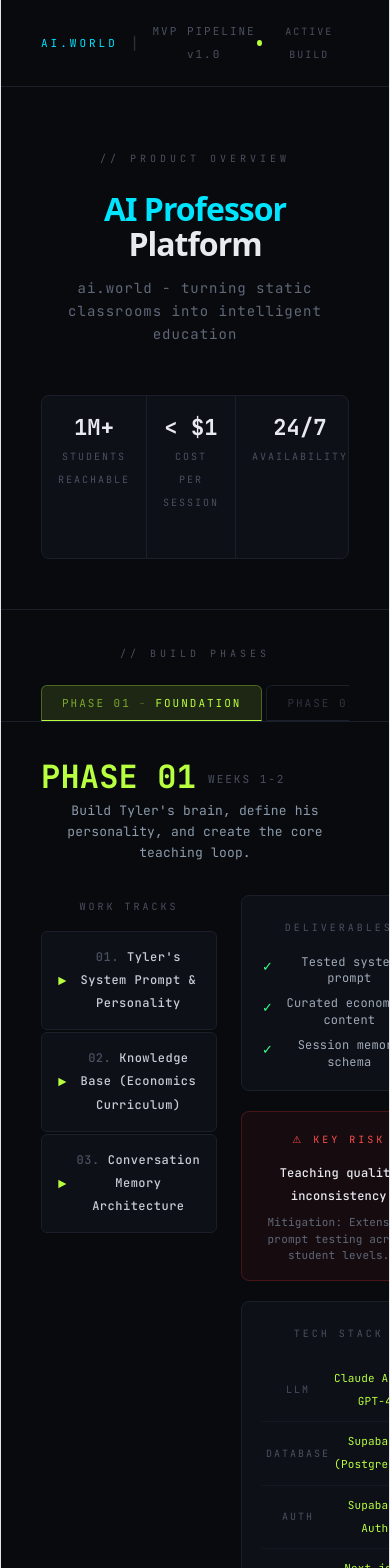
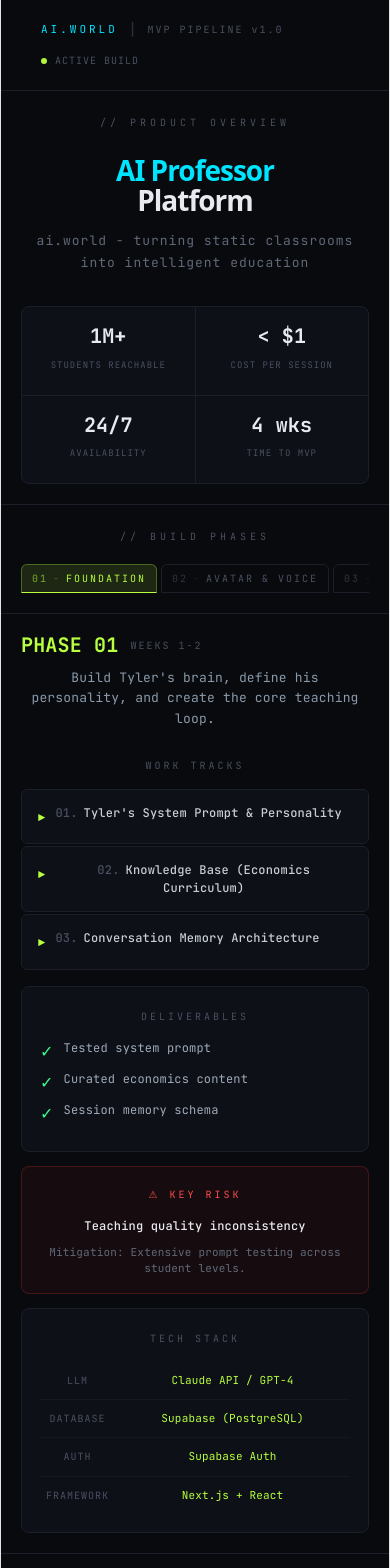
Before and after one commit to Olmaus/ai-world, a React (Vite) app: page / in a window 390 px wide. Shown: the top 1568 px of the page. Built offline with nearby package versions, Linux system fonts and the light colour scheme.

Commit message:
Refactor App component and improve styling

```diff
--- a/src/App.tsx
+++ b/src/App.tsx
@@ -92,95 +92,141 @@ const competitors = [
   { name: "eSelf AI", funding: "$27M acquired", label: "Generic avatars" },
 ];
 
-export default function AIWorldPipeline() {
-  const [activePhase, setActivePhase] = useState(0);
-  const [expandedTracks, setExpandedTracks] = useState<Record<string, boolean>>({});
-  const phase = phases[activePhase];
-
-  const toggleTrack = (i: number) =>
-    setExpandedTracks((p) => ({ ...p, [`${activePhase}-${i}`]: !p[`${activePhase}-${i}`] }));
-
-  return (
-    <div style={{
-      fontFamily: "'JetBrains Mono', 'Fira Code', 'Courier New', monospace",
-      background: "#080a0e", color: "#c8cdd6", minHeight: "100vh", overflowX: "hidden",
-    }}>
-      <style>{`
+const css = `
   @import url('https://fonts.googleapis.com/css2?family=JetBrains+Mono:wght@300;400;500;600;700&display=swap');
   * { box-sizing: border-box; margin: 0; padding: 0; }
-        .phase-tab { cursor: pointer; transition: all 0.2s; }
+  body { background: #080a0e; }
   .phase-tab:hover { background: rgba(255,255,255,0.04) !important; }
-        .track-item { cursor: pointer; transition: all 0.2s; }
+  .track-item { cursor: pointer; transition: background 0.2s, border 0.2s; }
   .track-item:hover { background: rgba(255,255,255,0.03) !important; }
-        .comp-card { transition: all 0.2s; }
-        .comp-card:hover { transform: translateY(-2px); }
-        .why-card { transition: all 0.25s; }
-        .why-card:hover { transform: translateY(-3px); }
-        @keyframes fadeIn { from { opacity:0; transform: translateY(6px); } to { opacity:1; transform:translateY(0); } }
+  .comp-card, .why-card { transition: transform 0.2s; }
+  .comp-card:hover, .why-card:hover { transform: translateY(-2px); }
+  @keyframes fadeIn { from { opacity:0; transform:translateY(6px); } to { opacity:1; transform:translateY(0); } }
   .fade-in { animation: fadeIn 0.3s ease forwards; }
   @keyframes pulse { 0%,100%{opacity:1} 50%{opacity:0.5} }
   .blink { animation: pulse 2s infinite; }
-      `}</style>
+  .pad { padding: 40px; }
+  .metrics-grid { display: grid; grid-template-columns: repeat(4,1fr); gap: 1px; }
+  .two-col { display: grid; grid-template-columns: 1fr 1fr; gap: 24px; }
+  .why-grid { display: grid; grid-template-columns: repeat(4,1fr); gap: 12px; }
+  .comp-grid { display: grid; grid-template-columns: repeat(4,1fr); gap: 12px; }
+  .tl-grid { display: grid; grid-template-columns: repeat(4,1fr); }
+  @media (max-width: 700px) {
+    .pad { padding: 20px !important; }
+    .metrics-grid { grid-template-columns: repeat(2,1fr) !important; }
+    .two-col { grid-template-columns: 1fr !important; gap: 16px !important; }
+    .why-grid { grid-template-columns: repeat(2,1fr) !important; }
+    .comp-grid { grid-template-columns: repeat(2,1fr) !important; }
+    .tl-grid { grid-template-columns: repeat(2,1fr) !important; }
+    .phase-tab { font-size: 10px !important; padding: 7px 10px !important; }
+  }
+  @media (max-width: 420px) {
+    .why-grid { grid-template-columns: 1fr !important; }
+    .comp-grid { grid-template-columns: 1fr !important; }
+  }
+`;
+
+export default function App() {
+  const [activePhase, setActivePhase] = useState(0);
+  const [openTracks, setOpenTracks] = useState({});
+  const phase = phases[activePhase];
+
+  const toggleTrack = (i) => {
+    const key = activePhase + "-" + i;
+    setOpenTracks((prev) => ({ ...prev, [key]: !prev[key] }));
+  };
+
+  const trackBg = (i) => {
+    const key = activePhase + "-" + i;
+    return openTracks[key] ? phase.colorDim : "#0d1017";
+  };
+
+  const trackBorder = (i) => {
+    const key = activePhase + "-" + i;
+    return "1px solid " + (openTracks[key] ? phase.colorBorder : "#1a1f2a");
+  };
+
+  const trackColor = (i) => {
+    const key = activePhase + "-" + i;
+    return openTracks[key] ? phase.color : "#c8cdd6";
+  };
+
+  const trackOpen = (i) => {
+    const key = activePhase + "-" + i;
+    return !!openTracks[key];
+  };
+
+  const font = "'JetBrains Mono', 'Fira Code', 'Courier New', monospace";
+
+  return (
+    <div style={{ fontFamily: font, background: "#080a0e", color: "#c8cdd6", minHeight: "100vh", overflowX: "hidden" }}>
+      <style>{css}</style>
 
       {/* Header */}
-      <div style={{ borderBottom: "1px solid #1a1f2a", padding: "20px 40px", display: "flex", alignItems: "center", justifyContent: "space-between" }}>
-        <div style={{ display: "flex", alignItems: "center", gap: "12px" }}>
+      <div style={{ borderBottom: "1px solid #1a1f2a", padding: "18px 40px", display: "flex", alignItems: "center", justifyContent: "space-between", flexWrap: "wrap", gap: "8px" }}>
+        <div style={{ display: "flex", alignItems: "center", gap: "10px" }}>
           <span style={{ color: "#00e5ff", fontSize: "11px", letterSpacing: "3px" }}>AI.WORLD</span>
           <span style={{ color: "#2a2f3a" }}>|</span>
-          <span style={{ fontSize: "11px", color: "#4a5060", letterSpacing: "2px" }}>MVP PIPELINE v1.0</span>
+          <span style={{ fontSize: "10px", color: "#4a5060", letterSpacing: "2px" }}>MVP PIPELINE v1.0</span>
         </div>
         <div style={{ display: "flex", alignItems: "center", gap: "8px" }}>
           <div className="blink" style={{ width: "6px", height: "6px", borderRadius: "50%", background: "#b8ff3f" }}></div>
-          <span style={{ fontSize: "10px", color: "#4a5060", letterSpacing: "2px" }}>ACTIVE BUILD</span>
+          <span style={{ fontSize: "10px", color: "#4a5060", letterSpacing: "1px" }}>ACTIVE BUILD</span>
         </div>
       </div>
 
       {/* Hero */}
-      <div style={{ padding: "60px 40px 50px", borderBottom: "1px solid #1a1f2a" }}>
-        <div style={{ fontSize: "10px", letterSpacing: "4px", color: "#4a5060", marginBottom: "16px" }}>// PRODUCT OVERVIEW</div>
-        <h1 style={{ fontSize: "clamp(32px, 5vw, 56px)", fontWeight: 700, lineHeight: "1.1", marginBottom: "16px", letterSpacing: "-1px" }}>
+      <div className="pad" style={{ paddingTop: "48px", paddingBottom: "40px", borderBottom: "1px solid #1a1f2a" }}>
+        <div style={{ fontSize: "10px", letterSpacing: "4px", color: "#4a5060", marginBottom: "14px" }}>// PRODUCT OVERVIEW</div>
+        <h1 style={{ fontSize: "clamp(28px, 6vw, 56px)", fontWeight: 700, lineHeight: "1.1", marginBottom: "14px", letterSpacing: "-1px" }}>
           <span style={{ color: "#00e5ff" }}>AI Professor</span><br />
           <span style={{ color: "#e8eaf0" }}>Platform</span>
         </h1>
-        <p style={{ fontSize: "14px", color: "#606878", letterSpacing: "1px", marginBottom: "48px", maxWidth: "500px" }}>
+        <p style={{ fontSize: "13px", color: "#606878", letterSpacing: "1px", marginBottom: "32px", maxWidth: "500px", lineHeight: "1.7" }}>
           ai.world - turning static classrooms into intelligent education
         </p>
-        <div style={{ display: "grid", gridTemplateColumns: "repeat(4, 1fr)", gap: "1px", background: "#1a1f2a", border: "1px solid #1a1f2a", borderRadius: "8px", overflow: "hidden", maxWidth: "700px" }}>
+        <div className="metrics-grid" style={{ background: "#1a1f2a", border: "1px solid #1a1f2a", borderRadius: "8px", overflow: "hidden", maxWidth: "700px" }}>
           {[
             { val: "1M+", label: "Students reachable" },
             { val: "< $1", label: "Cost per session" },
             { val: "24/7", label: "Availability" },
             { val: "4 wks", label: "Time to MVP" },
           ].map((m, i) => (
-            <div key={i} style={{ background: "#0d1017", padding: "20px 16px", textAlign: "center" }}>
-              <div style={{ fontSize: "22px", fontWeight: 700, color: "#e8eaf0", marginBottom: "6px" }}>{m.val}</div>
-              <div style={{ fontSize: "10px", color: "#4a5060", letterSpacing: "2px" }}>{m.label.toUpperCase()}</div>
+            <div key={i} style={{ background: "#0d1017", padding: "18px 12px", textAlign: "center" }}>
+              <div style={{ fontSize: "20px", fontWeight: 700, color: "#e8eaf0", marginBottom: "5px" }}>{m.val}</div>
+              <div style={{ fontSize: "9px", color: "#4a5060", letterSpacing: "1px" }}>{m.label.toUpperCase()}</div>
             </div>
           ))}
         </div>
       </div>
 
       {/* Phase Tabs */}
-      <div style={{ padding: "32px 40px 0", borderBottom: "1px solid #1a1f2a" }}>
-        <div style={{ fontSize: "10px", letterSpacing: "4px", color: "#4a5060", marginBottom: "20px" }}>// BUILD PHASES</div>
+      <div className="pad" style={{ paddingTop: "28px", paddingBottom: "0", borderBottom: "1px solid #1a1f2a" }}>
+        <div style={{ fontSize: "10px", letterSpacing: "4px", color: "#4a5060", marginBottom: "16px" }}>// BUILD PHASES</div>
         <div style={{ display: "flex", gap: "4px", overflowX: "auto" }}>
           {phases.map((p, i) => (
-            <button key={i} className="phase-tab" onClick={() => setActivePhase(i)} style={{
+            <button
+              key={i}
+              className="phase-tab"
+              onClick={() => setActivePhase(i)}
+              style={{
                 background: activePhase === i ? p.colorDim : "transparent",
-              border: `1px solid ${activePhase === i ? p.colorBorder : "#1a1f2a"}`,
-              borderBottom: activePhase === i ? `1px solid ${p.color}` : "1px solid #1a1f2a",
+                border: "1px solid " + (activePhase === i ? p.colorBorder : "#1a1f2a"),
+                borderBottom: "1px solid " + (activePhase === i ? p.color : "#1a1f2a"),
                 borderRadius: "6px 6px 0 0",
-              padding: "10px 20px",
+                padding: "9px 14px",
                 cursor: "pointer",
                 color: activePhase === i ? p.color : "#4a5060",
                 fontSize: "11px",
                 letterSpacing: "2px",
                 whiteSpace: "nowrap",
                 transition: "all 0.2s",
-              fontFamily: "inherit",
-            }}>
-              <span style={{ opacity: 0.6 }}>PHASE {p.id}</span>
-              <span style={{ margin: "0 8px", opacity: 0.3 }}>-</span>
+                fontFamily: font,
+                flexShrink: 0,
+              }}
+            >
+              <span style={{ opacity: 0.6 }}>{p.id}</span>
+              <span style={{ margin: "0 5px", opacity: 0.3 }}>-</span>
               {p.label.toUpperCase()}
             </button>
           ))}
@@ -188,77 +234,69 @@ export default function AIWorldPipeline() {
       </div>
 
       {/* Phase Content */}
-      <div key={activePhase} className="fade-in" style={{ padding: "40px", borderBottom: "1px solid #1a1f2a" }}>
-        <div style={{ display: "flex", alignItems: "flex-start", justifyContent: "space-between", marginBottom: "32px", flexWrap: "wrap", gap: "16px" }}>
-          <div>
-            <div style={{ display: "flex", alignItems: "center", gap: "12px", marginBottom: "10px" }}>
-              <span style={{ fontSize: "32px", fontWeight: 700, color: phase.color }}>PHASE {phase.id}</span>
-              <span style={{ fontSize: "11px", color: "#4a5060", letterSpacing: "2px", marginTop: "6px" }}>{phase.weeks.toUpperCase()}</span>
+      <div key={activePhase} className="fade-in pad" style={{ borderBottom: "1px solid #1a1f2a" }}>
+        <div style={{ marginBottom: "24px" }}>
+          <div style={{ display: "flex", alignItems: "center", gap: "12px", marginBottom: "10px", flexWrap: "wrap" }}>
+            <span style={{ fontSize: "clamp(20px,4vw,32px)", fontWeight: 700, color: phase.color }}>PHASE {phase.id}</span>
+            <span style={{ fontSize: "10px", color: "#4a5060", letterSpacing: "2px" }}>{phase.weeks.toUpperCase()}</span>
           </div>
-            <div style={{ fontSize: "13px", color: "#8a9aaa", maxWidth: "600px", lineHeight: "1.6" }}>{phase.goal}</div>
-          </div>
+          <div style={{ fontSize: "13px", color: "#8a9aaa", lineHeight: "1.6" }}>{phase.goal}</div>
         </div>
 
-        <div style={{ display: "grid", gridTemplateColumns: "1fr 1fr", gap: "24px" }}>
-          {/* Work Tracks */}
+        <div className="two-col">
+          {/* Tracks */}
           <div>
             <div style={{ fontSize: "10px", letterSpacing: "3px", color: "#4a5060", marginBottom: "12px" }}>WORK TRACKS</div>
             <div style={{ display: "flex", flexDirection: "column", gap: "2px" }}>
-              {phase.tracks.map((t, i) => {
-                const key = `${activePhase}-${i}`;
-                const open = expandedTracks[key];
-                return (
-                  <div key={i} className="track-item" onClick={() => toggleTrack(i)} style={{
-                    background: open ? phase.colorDim : "#0d1017",
-                    border: `1px solid ${open ? phase.colorBorder : "#1a1f2a"}`,
-                    borderRadius: "6px", padding: "14px 16px", transition: "all 0.2s",
-                  }}>
-                    <div style={{ display: "flex", alignItems: "center", gap: "10px" }}>
-                      <span style={{ color: phase.color, fontSize: "14px", display: "inline-block", transform: open ? "rotate(90deg)" : "rotate(0deg)", transition: "transform 0.2s" }}>&#9658;</span>
-                      <div style={{ fontSize: "12px", color: open ? phase.color : "#c8cdd6", fontWeight: 500, letterSpacing: "0.5px" }}>
-                        <span style={{ color: "#4a5060", marginRight: "8px" }}>{String(i + 1).padStart(2, "0")}.</span>
-                        {t.title}
+              {phase.tracks.map((t, i) => (
+                <div
+                  key={i}
+                  className="track-item"
+                  onClick={() => toggleTrack(i)}
+                  style={{ background: trackBg(i), border: trackBorder(i), borderRadius: "6px", padding: "14px 16px" }}
+                >
+                  <div style={{ display: "flex", alignItems: "flex-start", gap: "10px" }}>
+                    <span style={{ color: phase.color, fontSize: "12px", display: "inline-block", transform: trackOpen(i) ? "rotate(90deg)" : "rotate(0deg)", transition: "transform 0.2s", flexShrink: 0, marginTop: "2px" }}>&#9658;</span>
+                    <div style={{ fontSize: "12px", color: trackColor(i), fontWeight: 500, lineHeight: "1.5" }}>
+                      <span style={{ color: "#4a5060", marginRight: "6px" }}>{String(i + 1).padStart(2, "0")}.</span>{t.title}
                     </div>
                   </div>
-                    {open && (
-                      <div style={{ marginTop: "10px", paddingLeft: "24px", fontSize: "11px", color: "#7a8898", lineHeight: "1.6" }}>
+                  {trackOpen(i) && (
+                    <div style={{ marginTop: "10px", paddingLeft: "22px", fontSize: "11px", color: "#7a8898", lineHeight: "1.6" }}>
                       - {t.desc}
                     </div>
                   )}
-                  </div>
-                );
-              })}
-            </div>
-          </div>
-
-          {/* Right column */}
-          <div style={{ display: "flex", flexDirection: "column", gap: "20px" }}>
-            <div style={{ background: "#0d1017", border: "1px solid #1a1f2a", borderRadius: "8px", padding: "20px" }}>
-              <div style={{ fontSize: "10px", letterSpacing: "3px", color: "#4a5060", marginBottom: "14px" }}>DELIVERABLES</div>
-              <div style={{ display: "flex", flexDirection: "column", gap: "8px" }}>
-                {phase.deliverables.map((d, i) => (
-                  <div key={i} style={{ display: "flex", alignItems: "flex-start", gap: "10px" }}>
-                    <span style={{ color: "#39ff8a", fontSize: "13px", marginTop: "1px", flexShrink: 0 }}>&#10003;</span>
-                    <span style={{ fontSize: "12px", color: "#a0aab8", lineHeight: "1.4" }}>{d}</span>
                 </div>
               ))}
             </div>
           </div>
 
-            <div style={{ background: "rgba(255,60,60,0.06)", border: "1px solid rgba(255,60,60,0.2)", borderRadius: "8px", padding: "16px 20px" }}>
-              <div style={{ fontSize: "10px", letterSpacing: "3px", color: "#ff4d4d", marginBottom: "10px" }}>&#9888; KEY RISK</div>
+          {/* Right col */}
+          <div style={{ display: "flex", flexDirection: "column", gap: "14px" }}>
+            <div style={{ background: "#0d1017", border: "1px solid #1a1f2a", borderRadius: "8px", padding: "18px" }}>
+              <div style={{ fontSize: "10px", letterSpacing: "3px", color: "#4a5060", marginBottom: "12px" }}>DELIVERABLES</div>
+              {phase.deliverables.map((d, i) => (
+                <div key={i} style={{ display: "flex", gap: "10px", marginBottom: "8px" }}>
+                  <span style={{ color: "#39ff8a", flexShrink: 0 }}>&#10003;</span>
+                  <span style={{ fontSize: "12px", color: "#a0aab8", lineHeight: "1.4" }}>{d}</span>
+                </div>
+              ))}
+            </div>
+
+            <div style={{ background: "rgba(255,60,60,0.06)", border: "1px solid rgba(255,60,60,0.2)", borderRadius: "8px", padding: "16px 18px" }}>
+              <div style={{ fontSize: "10px", letterSpacing: "3px", color: "#ff4d4d", marginBottom: "8px" }}>&#9888; KEY RISK</div>
               <div style={{ fontSize: "12px", color: "#e8eaf0", fontWeight: 500, marginBottom: "6px" }}>{phase.risk.label}</div>
               <div style={{ fontSize: "11px", color: "#606878", lineHeight: "1.5" }}>Mitigation: {phase.risk.mitigation}</div>
             </div>
 
-            <div style={{ background: "#0d1017", border: "1px solid #1a1f2a", borderRadius: "8px", padding: "20px" }}>
-              <div style={{ fontSize: "10px", letterSpacing: "3px", color: "#4a5060", marginBottom: "14px" }}>TECH STACK</div>
+            <div style={{ background: "#0d1017", border: "1px solid #1a1f2a", borderRadius: "8px", padding: "18px" }}>
+              <div style={{ fontSize: "10px", letterSpacing: "3px", color: "#4a5060", marginBottom: "12px" }}>TECH STACK</div>
               <table style={{ width: "100%", borderCollapse: "collapse" }}>
                 <tbody>
                   {phase.stack.map((s, i) => (
                     <tr key={i} style={{ borderBottom: i < phase.stack.length - 1 ? "1px solid #141820" : "none" }}>
-                      <td style={{ padding: "8px 0", fontSize: "10px", color: "#4a5060", letterSpacing: "2px", width: "90px" }}>{s.role.toUpperCase()}</td>
-                      <td style={{ padding: "8px 0", fontSize: "11px", color: phase.color }}>{s.value}</td>
+                      <td style={{ padding: "7px 0", fontSize: "10px", color: "#4a5060", letterSpacing: "1px", width: "75px" }}>{s.role.toUpperCase()}</td>
+                      <td style={{ padding: "7px 0", fontSize: "11px", color: phase.color }}>{s.value}</td>
                     </tr>
                   ))}
                 </tbody>
@@ -269,14 +307,14 @@ export default function AIWorldPipeline() {
       </div>
 
       {/* Why Different */}
-      <div style={{ padding: "48px 40px", borderBottom: "1px solid #1a1f2a" }}>
+      <div className="pad" style={{ borderBottom: "1px solid #1a1f2a" }}>
         <div style={{ fontSize: "10px", letterSpacing: "4px", color: "#4a5060", marginBottom: "8px" }}>// DIFFERENTIATION</div>
-        <h2 style={{ fontSize: "20px", fontWeight: 600, color: "#e8eaf0", marginBottom: "32px" }}>Why This Is Different</h2>
-        <div style={{ display: "grid", gridTemplateColumns: "repeat(4, 1fr)", gap: "12px" }}>
+        <h2 style={{ fontSize: "18px", fontWeight: 600, color: "#e8eaf0", marginBottom: "24px" }}>Why This Is Different</h2>
+        <div className="why-grid">
           {whyCards.map((c, i) => (
-            <div key={i} className="why-card" style={{ background: "#0d1017", border: "1px solid #1a1f2a", borderRadius: "8px", padding: "24px 20px" }}>
-              <div style={{ fontSize: "20px", color: "#00e5ff", marginBottom: "14px" }}>{c.icon}</div>
-              <div style={{ fontSize: "12px", fontWeight: 600, color: "#e8eaf0", marginBottom: "10px" }}>{c.title}</div>
+            <div key={i} className="why-card" style={{ background: "#0d1017", border: "1px solid #1a1f2a", borderRadius: "8px", padding: "20px" }}>
+              <div style={{ fontSize: "18px", color: "#00e5ff", marginBottom: "12px" }}>{c.icon}</div>
+              <div style={{ fontSize: "12px", fontWeight: 600, color: "#e8eaf0", marginBottom: "8px" }}>{c.title}</div>
               <div style={{ fontSize: "11px", color: "#4a5060", lineHeight: "1.7" }}>{c.desc}</div>
             </div>
           ))}
@@ -284,12 +322,12 @@ export default function AIWorldPipeline() {
       </div>
 
       {/* Competition */}
-      <div style={{ padding: "48px 40px", borderBottom: "1px solid #1a1f2a" }}>
+      <div className="pad" style={{ borderBottom: "1px solid #1a1f2a" }}>
         <div style={{ fontSize: "10px", letterSpacing: "4px", color: "#4a5060", marginBottom: "8px" }}>// LANDSCAPE</div>
-        <h2 style={{ fontSize: "20px", fontWeight: 600, color: "#e8eaf0", marginBottom: "28px" }}>Competition</h2>
-        <div style={{ display: "grid", gridTemplateColumns: "repeat(4, 1fr)", gap: "12px" }}>
+        <h2 style={{ fontSize: "18px", fontWeight: 600, color: "#e8eaf0", marginBottom: "24px" }}>Competition</h2>
+        <div className="comp-grid">
           {competitors.map((c, i) => (
-            <div key={i} className="comp-card" style={{ background: "#0d1017", border: "1px solid #1a1f2a", borderRadius: "8px", padding: "20px" }}>
+            <div key={i} className="comp-card" style={{ background: "#0d1017", border: "1px solid #1a1f2a", borderRadius: "8px", padding: "18px" }}>
               <div style={{ fontSize: "13px", fontWeight: 600, color: "#e8eaf0", marginBottom: "6px" }}>{c.name}</div>
               <div style={{ fontSize: "10px", color: "#b8ff3f", letterSpacing: "2px", marginBottom: "10px" }}>{c.funding}</div>
               <div style={{ display: "inline-block", background: "rgba(255,77,46,0.1)", border: "1px solid rgba(255,77,46,0.2)", borderRadius: "4px", padding: "4px 8px", fontSize: "10px", color: "#ff6050", letterSpacing: "1px" }}>{c.label.toUpperCase()}</div>
@@ -299,27 +337,20 @@ export default function AIWorldPipeline() {
       </div>
 
       {/* Timeline */}
-      <div style={{ padding: "48px 40px" }}>
+      <div className="pad">
         <div style={{ fontSize: "10px", letterSpacing: "4px", color: "#4a5060", marginBottom: "8px" }}>// EXECUTION TIMELINE</div>
-        <h2 style={{ fontSize: "20px", fontWeight: 600, color: "#e8eaf0", marginBottom: "32px" }}>4-Week Build</h2>
+        <h2 style={{ fontSize: "18px", fontWeight: 600, color: "#e8eaf0", marginBottom: "28px" }}>4-Week Build</h2>
         <div style={{ position: "relative" }}>
           <div style={{ height: "2px", background: "#1a1f2a", borderRadius: "2px", margin: "20px 0 0" }}></div>
-          <div style={{ position: "absolute", top: "20px", left: "0", height: "2px", width: `${((activePhase + 1) / 4) * 100}%`, background: "linear-gradient(to right, #b8ff3f, #00e5ff, #ff4d2e, #bf5fff)", transition: "width 0.5s ease", borderRadius: "2px" }}></div>
-          <div style={{ display: "grid", gridTemplateColumns: "repeat(4, 1fr)", marginTop: "-8px" }}>
+          <div style={{ position: "absolute", top: "20px", left: "0", height: "2px", width: ((activePhase + 1) / 4 * 100) + "%", background: "linear-gradient(to right, #b8ff3f, #00e5ff, #ff4d2e, #bf5fff)", transition: "width 0.5s ease", borderRadius: "2px" }}></div>
+          <div className="tl-grid" style={{ marginTop: "-8px" }}>
             {phases.map((p, i) => (
               <div key={i} onClick={() => setActivePhase(i)} style={{ cursor: "pointer", display: "flex", flexDirection: "column", alignItems: i === 0 ? "flex-start" : i === 3 ? "flex-end" : "center" }}>
-                <div style={{
-                  width: "16px", height: "16px", borderRadius: "50%",
-                  background: i <= activePhase ? p.color : "#1a1f2a",
-                  border: `2px solid ${i <= activePhase ? p.color : "#2a2f3a"}`,
-                  transition: "all 0.3s",
-                  boxShadow: i <= activePhase ? `0 0 12px ${p.color}66` : "none",
-                  alignSelf: "center",
-                }}></div>
-                <div style={{ marginTop: "12px", textAlign: i === 0 ? "left" : i === 3 ? "right" : "center" }}>
-                  <div style={{ fontSize: "10px", color: i <= activePhase ? p.color : "#4a5060", letterSpacing: "2px", marginBottom: "4px" }}>PHASE {p.id}</div>
+                <div style={{ width: "16px", height: "16px", borderRadius: "50%", background: i <= activePhase ? p.color : "#1a1f2a", border: "2px solid " + (i <= activePhase ? p.color : "#2a2f3a"), transition: "all 0.3s", boxShadow: i <= activePhase ? "0 0 12px " + p.color + "66" : "none", alignSelf: "center" }}></div>
+                <div style={{ marginTop: "10px", textAlign: i === 0 ? "left" : i === 3 ? "right" : "center" }}>
+                  <div style={{ fontSize: "9px", color: i <= activePhase ? p.color : "#4a5060", letterSpacing: "1px", marginBottom: "3px" }}>PHASE {p.id}</div>
                   <div style={{ fontSize: "11px", color: i === activePhase ? "#e8eaf0" : "#606878", fontWeight: i === activePhase ? 600 : 400 }}>{p.label}</div>
-                  <div style={{ fontSize: "10px", color: "#3a4050", marginTop: "2px" }}>{p.weeks}</div>
+                  <div style={{ fontSize: "9px", color: "#3a4050", marginTop: "2px" }}>{p.weeks}</div>
                 </div>
               </div>
             ))}
@@ -328,7 +359,7 @@ export default function AIWorldPipeline() {
       </div>
 
       {/* Footer */}
-      <div style={{ borderTop: "1px solid #1a1f2a", padding: "20px 40px", display: "flex", justifyContent: "space-between", alignItems: "center" }}>
+      <div style={{ borderTop: "1px solid #1a1f2a", padding: "18px 40px", display: "flex", justifyContent: "space-between", flexWrap: "wrap", gap: "8px" }}>
         <span style={{ fontSize: "10px", color: "#2a3040", letterSpacing: "2px" }}>AI.WORLD 2025</span>
         <span style={{ fontSize: "10px", color: "#2a3040", letterSpacing: "2px" }}>TYLER - AI PROFESSOR PLATFORM</span>
       </div>
```
Lines whose indentation alone changed are shown as unchanged.
